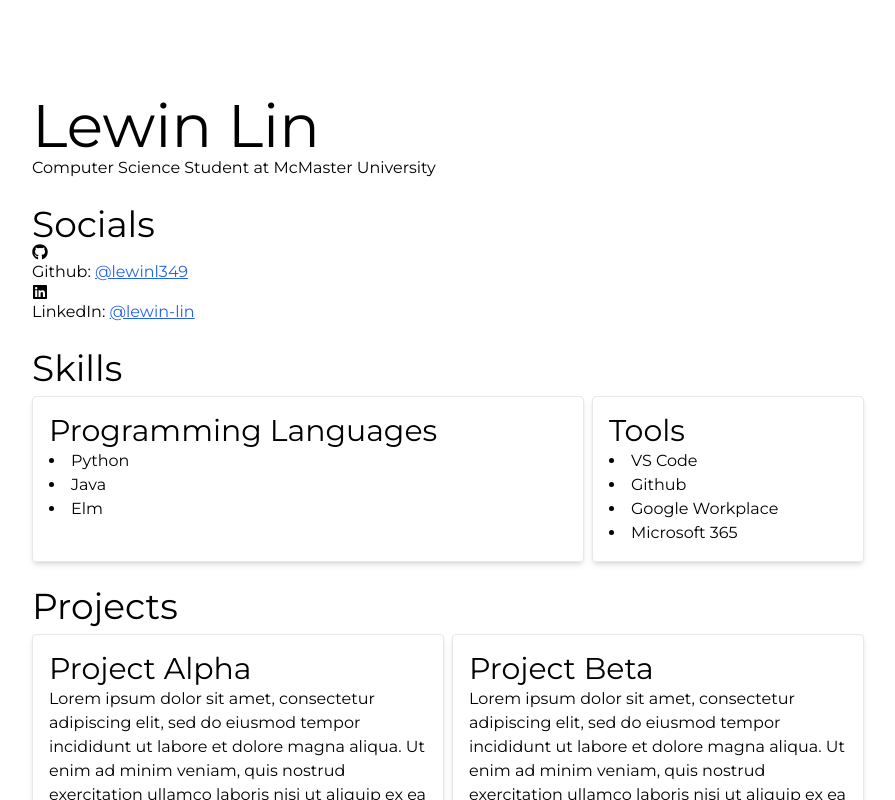
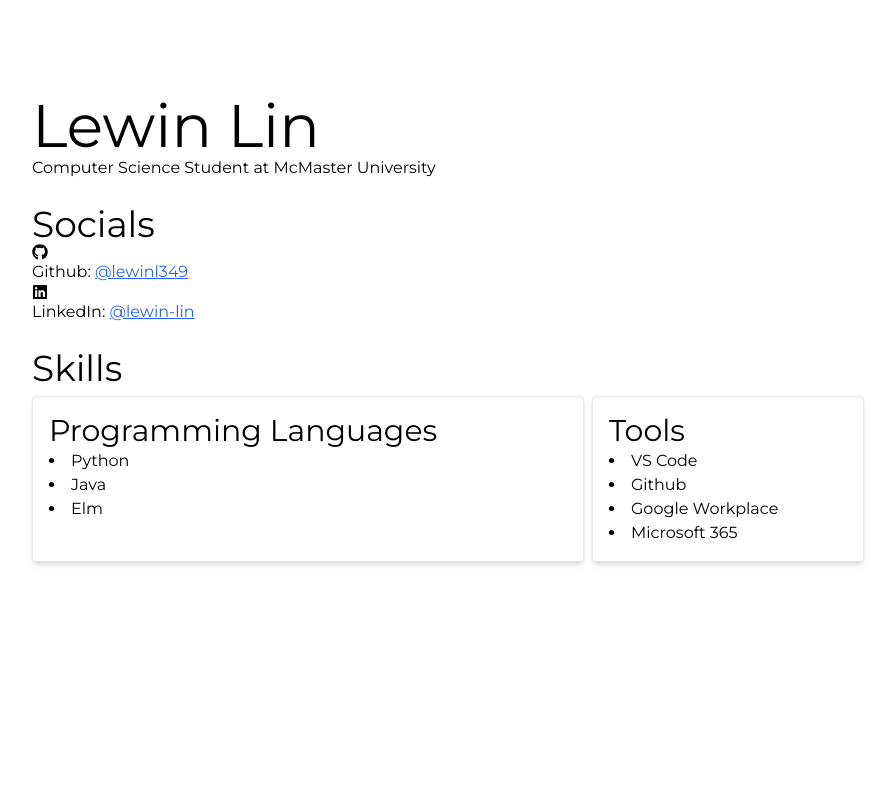
Before and after one commit to lewinl349/lewin-portfolio, a Next.js app: page / in a window 1280 px wide. Shown: the top 800 px of the page, without its empty margins (192-1087 px from the left). Built offline with nearby package versions, Linux system fonts and the light colour scheme.

Commit message:
Add Page title

```diff
--- a/app/page.tsx
+++ b/app/page.tsx
@@ -5,6 +5,7 @@ import { FaLinkedin } from "react-icons/fa";
 export default function Home() {
   return (
     <main className="flex gap-3 flex-col justify-between p-24 max-w-5xl mx-auto">
+      <title>Portfolio</title>
       <div>
         <h1 className="text-6xl">Lewin Lin</h1>
         <p>Computer Science Student at McMaster University</p>
@@ -58,7 +59,7 @@ export default function Home() {
       </div>
 
       <div></div>
-
+      {/*
       <div className="flex flex-col gap-2">
         <h2 className="text-4xl">Projects</h2>
         <div className="grid gap-2 grid-cols-1 md:grid-cols-2">
@@ -114,8 +115,7 @@ export default function Home() {
       </div>
 
       {/* An example of how to use JS functions in JSX*/}
-      The date is {new Date().toUTCString()}
-
+      {/*The date is {new Date().toUTCString()}*/}
     </main>
   )
 }
```
